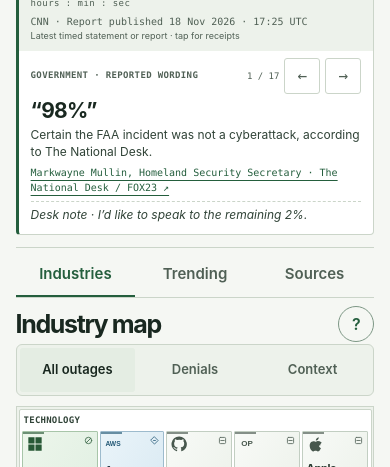
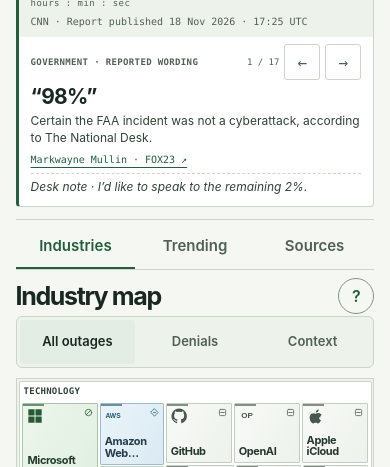
Before and after one commit to markmurdock11/website, a plain HTML site: page not-a-cyber-attack/index.html in a window 390 px wide. Shown: the part 298-765 px from the top of the page. Drawn offline with Linux system fonts and the light colour scheme.

Commit message:
Keep the reassurance panel compact on small phones
Shorten visible quote credits while preserving full accessible attribution, reduce the narrow-screen intro spacing, and return focus to the incident list after using map help.

```diff
--- a/not-a-cyber-attack/index.html
+++ b/not-a-cyber-attack/index.html
@@ -137,6 +137,7 @@ h1 .title-phrase{color:inherit;white-space:nowrap}
 .help-button{display:grid;place-items:center;width:36px;height:36px;border:1px solid var(--accent-line);border-radius:50%;font:600 16px var(--sans);color:var(--lime);flex:none}
 .help-button:hover{background:var(--hover)}.method-key{display:grid;gap:8px}.method-key li{display:grid;grid-template-columns:18px minmax(0,1fr);gap:3px 8px}.method-key .sig{grid-column:1;grid-row:1;color:var(--color)}.method-key strong{grid-column:2;color:var(--color)}.method-key p{grid-column:2}
 @media(max-width:680px){.hero .reassurance-panel{margin-top:12px}.reassurance-panel .clock{padding:10px 12px 8px}.reassurance-panel .clock-value{font-size:36px}.reassurance-receipt{padding:7px 12px 10px}.receipt-controls button{min-width:36px;min-height:36px}#receipt-quote{font-size:21px}#receipt-context{font-size:12px}.receipt-joke{font-size:12px;padding-top:5px;margin-top:6px}.hero{padding-bottom:12px}}
+@media(max-width:680px){.clock-basis{display:none}}@media(max-width:360px){.hero .hero-copy{font-size:13px;line-height:1.4;margin-block:6px 9px}}
 </style>
 </head>
 <body>
@@ -661,11 +662,11 @@ function drawLegend(){
 }
 let receiptIndex=0,receiptItems=[];
 const receiptNotes={
- 'us-outages-mullin-1118':{priority:100,context:'Certain the FAA incident was not a cyberattack, according to The National Desk.',joke:'I’d like to speak to the remaining 2%.'},
- 'us-outages-rubio-1118':{priority:95,context:'Rubio’s assessment of a malicious connection between the outages.',joke:'Zero evidence. Several press conferences.'},
- 'microsoft-1112':{priority:90,joke:'The AI has an alibi.'},
- 'apple-1117':{priority:85,joke:'The update has declined to comment.'},
- 'us-outages-clayton-1118':{priority:80,context:'That recent private and government outages were not cyberattacks.',joke:'The confidence is online. Some of the infrastructure is not.'},
+ 'us-outages-mullin-1118':{priority:100,credit:'Markwayne Mullin · FOX23',context:'Certain the FAA incident was not a cyberattack, according to The National Desk.',joke:'I’d like to speak to the remaining 2%.'},
+ 'us-outages-rubio-1118':{priority:95,credit:'Marco Rubio · news.com.au',context:'Rubio’s assessment of a malicious connection between the outages.',joke:'Zero evidence. Several press conferences.'},
+ 'microsoft-1112':{priority:90,credit:'Charles Lamanna · X',joke:'The AI has an alibi.'},
+ 'apple-1117':{priority:85,credit:'Apple, via Mark Gurman · X',joke:'The update has declined to comment.'},
+ 'us-outages-clayton-1118':{priority:80,credit:'Jay Clayton · CNN',context:'That recent private and government outages were not cyberattacks.',joke:'The confidence is online. Some of the infrastructure is not.'},
  'nsa-1117':{priority:75,joke:'Classified network. Publicly having a bad day.'},
  'faa-1113':{priority:70,joke:'Have you tried turning the country off and on again?'},
  'united-1116':{priority:65,joke:'Your flight is delayed. Your reassurance is on time.'},
@@ -679,7 +680,7 @@ function drawReceipt(){
  $('receipt-position').textContent=(receiptIndex+1)+' / '+receiptItems.length;
  $('receipt-quote').textContent='“'+words+'”';
  $('receipt-context').textContent=note.context||'';$('receipt-context').hidden=!note.context;
- $('receipt-source').textContent=d.speaker+' · '+d.sourceName+' ↗';$('receipt-source').href=safe(d.sourceUrl);
+ $('receipt-source').textContent=(note.credit||d.speaker+' · '+d.sourceName)+' ↗';$('receipt-source').href=safe(d.sourceUrl);$('receipt-source').setAttribute('aria-label',d.speaker+' · '+d.sourceName+' · Open source');
  $('receipt-joke').textContent='Desk note · '+(note.joke||'Another isolated incident. We’re collecting the set.');
 }
 function refreshReceipts(){
@@ -863,7 +864,7 @@ document.addEventListener('click',e=>{
  if(b.id==='close')$('overlay').close();
  else if(b.id==='back'){if(route.length>1){route.pop();renderDialog();$('overlay').scrollTop=0;($('back').hidden?$('close'):$('back')).focus()}}
  else if(b.id==='receipt-next'||b.id==='receipt-prev'){receiptIndex+=b.id==='receipt-next'?1:-1;drawReceipt();}
- else if(b.dataset.helpJump){$('overlay').close();$('desk-main').dataset.mobilePane='industries';selected='';drawEdition();$('atlas-title').scrollIntoView({block:'start',behavior:'instant'});$('atlas-title').focus({preventScroll:true});}
+ else if(b.dataset.helpJump){returnTo=$('atlas-title');$('overlay').close();$('desk-main').dataset.mobilePane='industries';selected='';drawEdition();$('atlas-title').scrollIntoView({block:'start',behavior:'instant'});$('atlas-title').focus({preventScroll:true});}
  else if(b.dataset.pane&&['industries','trending','sources'].includes(b.dataset.pane)){
   $('desk-main').dataset.mobilePane=b.dataset.pane;
   $('phone-nav').querySelectorAll('[data-pane]').forEach(el=>el.setAttribute('aria-pressed',String(el.dataset.pane===b.dataset.pane)));
```
